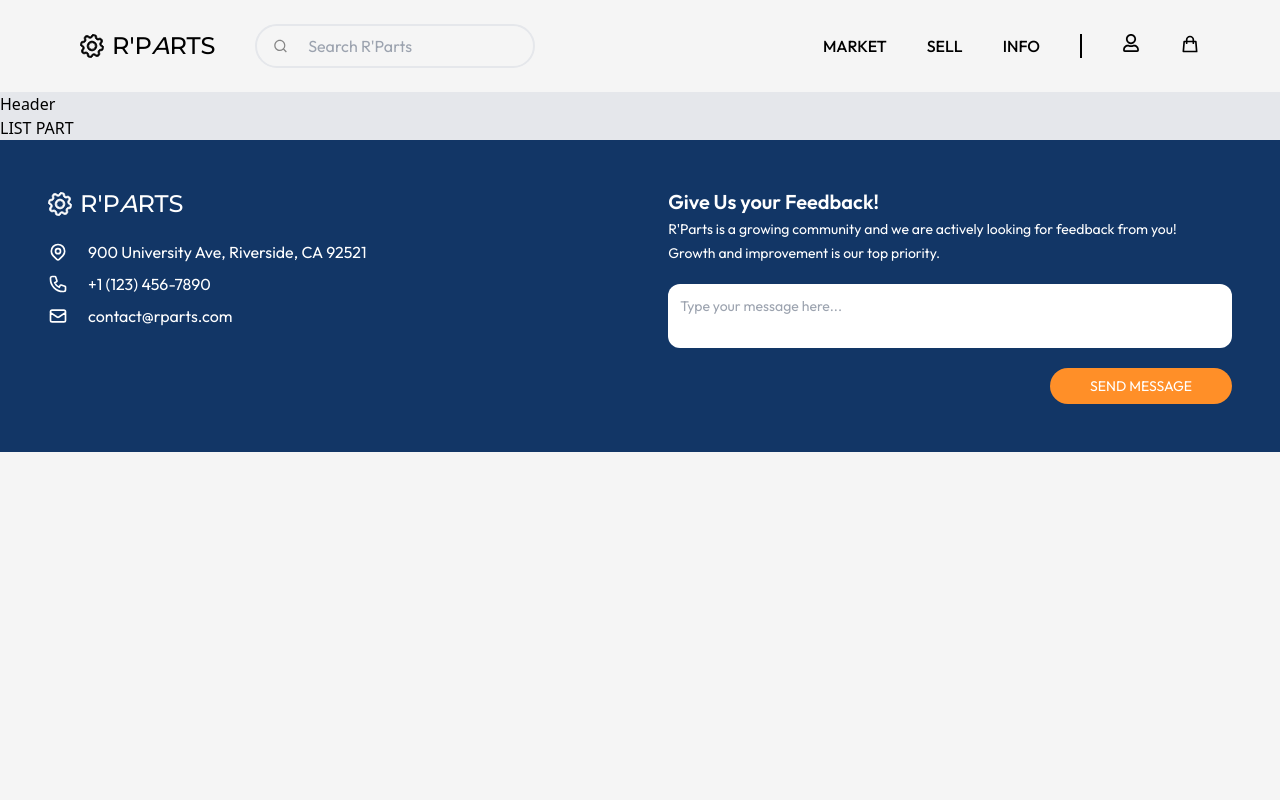
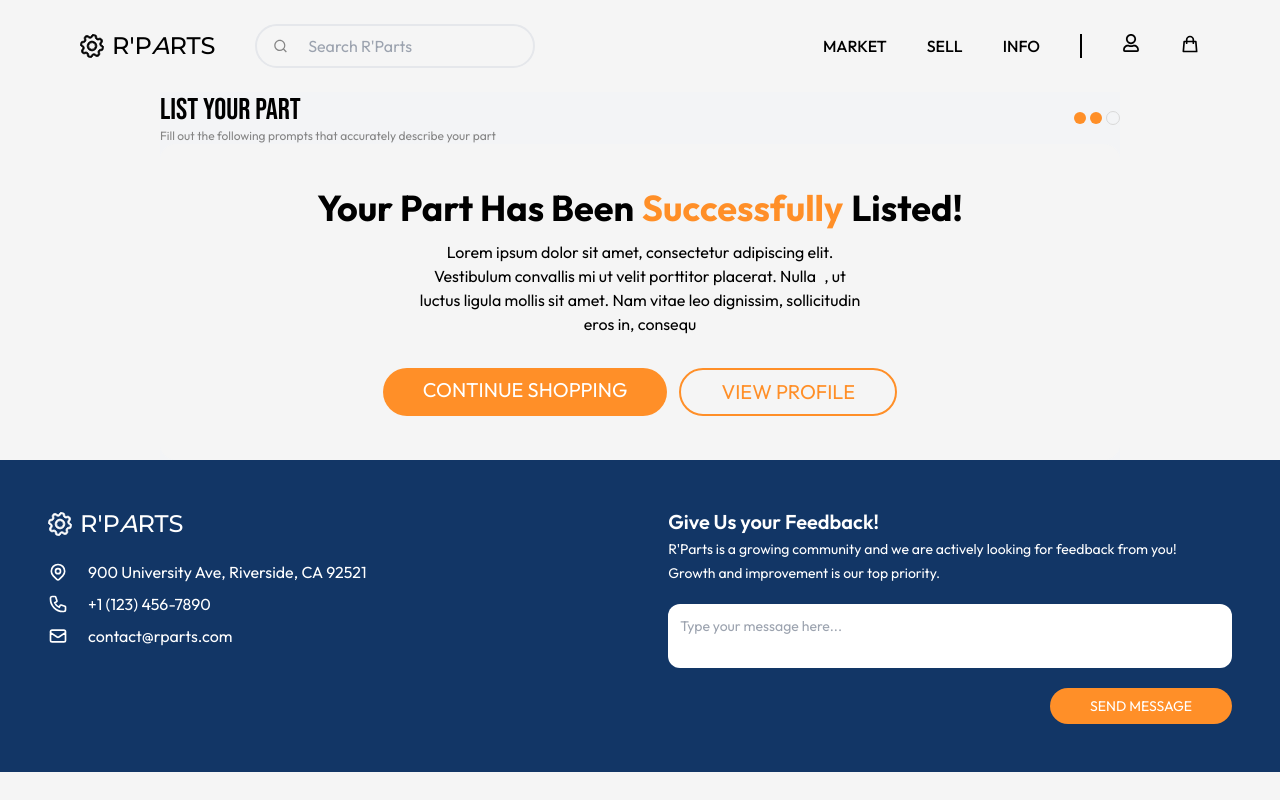
Before and after one commit to shahdivyank/r-parts, a Next.js app: page /sell in a window 1280 px wide. Built offline with nearby package versions, Linux system fonts and the light colour scheme.

Commit message:
add sell header

```diff
--- a/src/components/sell/Header.jsx
+++ b/src/components/sell/Header.jsx
@@ -1,5 +1,24 @@
-const Header = () => {
-  return <div>Header</div>;
+const Header = ({ state }) => {
+  return (
+    <div className="flex justify-between">
+      <div className="flex-col">
+        <p className="font-bebas text-3xl">LIST YOUR PART</p>
+
+        <p className="font-outfit text-parts-gray-500 text-xs">
+          Fill out the following prompts that accurately describe your part
+        </p>
+      </div>
+      <div className="flex items-center gap-1">
+        <div className="bg-parts-orange p-1.5 rounded-full" />
+        <div
+          className={`${state == 1 && "border border-parts-gray-400"} ${
+            state == 2 && "bg-parts-orange"
+          } p-1.5 rounded-full`}
+        />
+        <div className="border border-parts-gray-400 p-1.5 rounded-full" />
+      </div>
+    </div>
+  );
 };
 
 export default Header;
--- a/src/components/sell/Sell.jsx
+++ b/src/components/sell/Sell.jsx
@@ -5,9 +5,9 @@ import Confirmation from "./Confirmation";
 import Header from "./Header";
 
 const Sell = () => {
-  const [state, setState] = useState(1);
+  const [state, setState] = useState(2);
   return (
-    <div className="bg-gray-200 w-full h-full justify-center">
+    <div className="bg-gray-100 w-3/4 h-full justify-center">
       <Header state={state} />
       {state === 1 && <Information setState={setState} />}
       {state === 2 && <Confirmation />}
```
